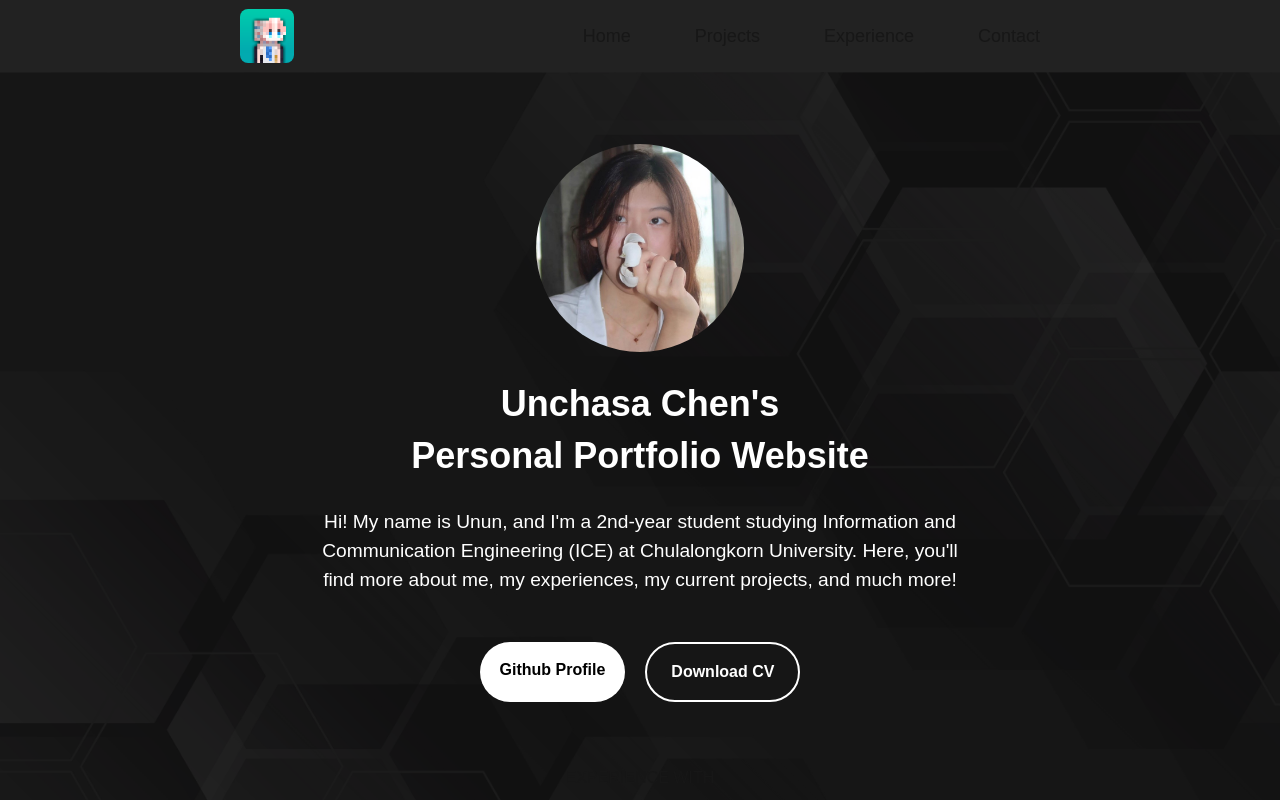
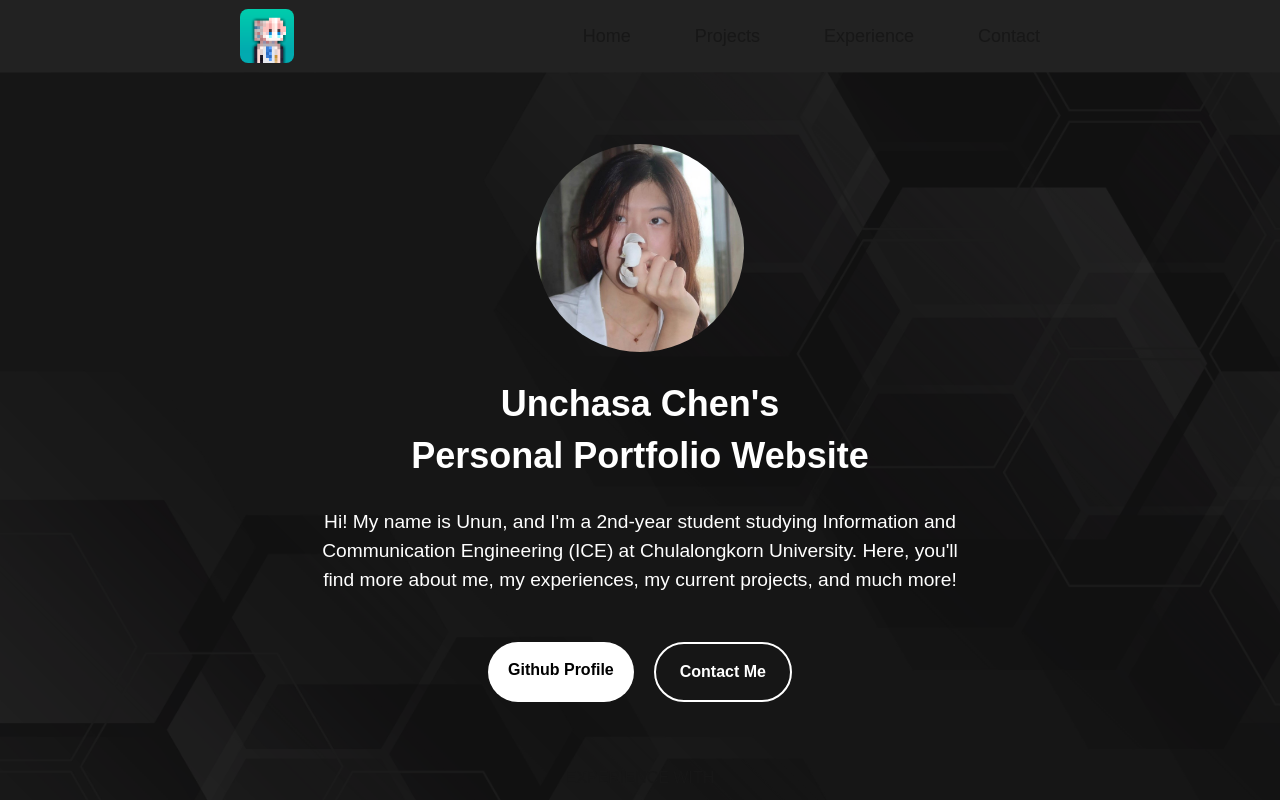
Before and after one commit to ununv2/personalwebsite-v2, a Next.js app: page / in a window 1280 px wide. Shown: the top 800 px of the page. Built offline with nearby package versions, Linux system fonts and the light colour scheme; a web font is replaced by a local one.

Commit message:
edit button

```diff
--- a/src/app/sections/Profile.tsx
+++ b/src/app/sections/Profile.tsx
@@ -35,7 +35,7 @@ export default function Profile() {
         {/* Buttons */}
         <div data-aos="fade-up" className="w-full flex justify-center gap-5 mb-16">
             <a href="https://github.com/ununv2" className="bg-white text-black hover:scale-105 transition duration-300 sm:font-semibold py-3 px-4 sm:py-4 sm:px-5 rounded-full">Github Profile</a>
-            <a href="/resume.pdf" download="resume.pdf" className="border-white border-2 text-white hover:scale-105 transition duration-300 sm:font-semibold py-3 px-5 sm:py-4 sm:px-6 rounded-full">Download CV</a>
+            <a href="" download="" className="border-white border-2 text-white hover:scale-105 transition duration-300 sm:font-semibold py-3 px-5 sm:py-4 sm:px-6 rounded-full">Contact Me</a>
         </div>
         {/* ICONS */}
         <div data-aos="zoom-out-up" className="w-full flex justify-center">
```
